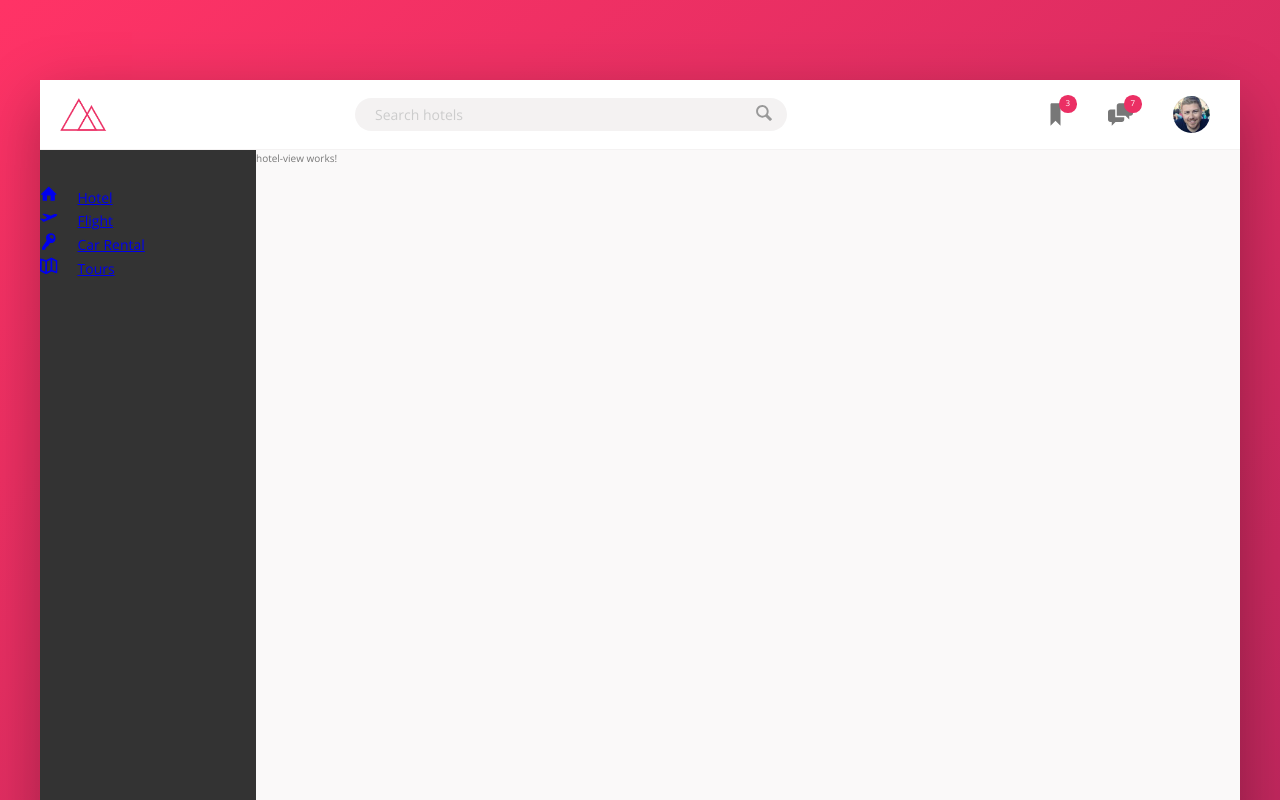
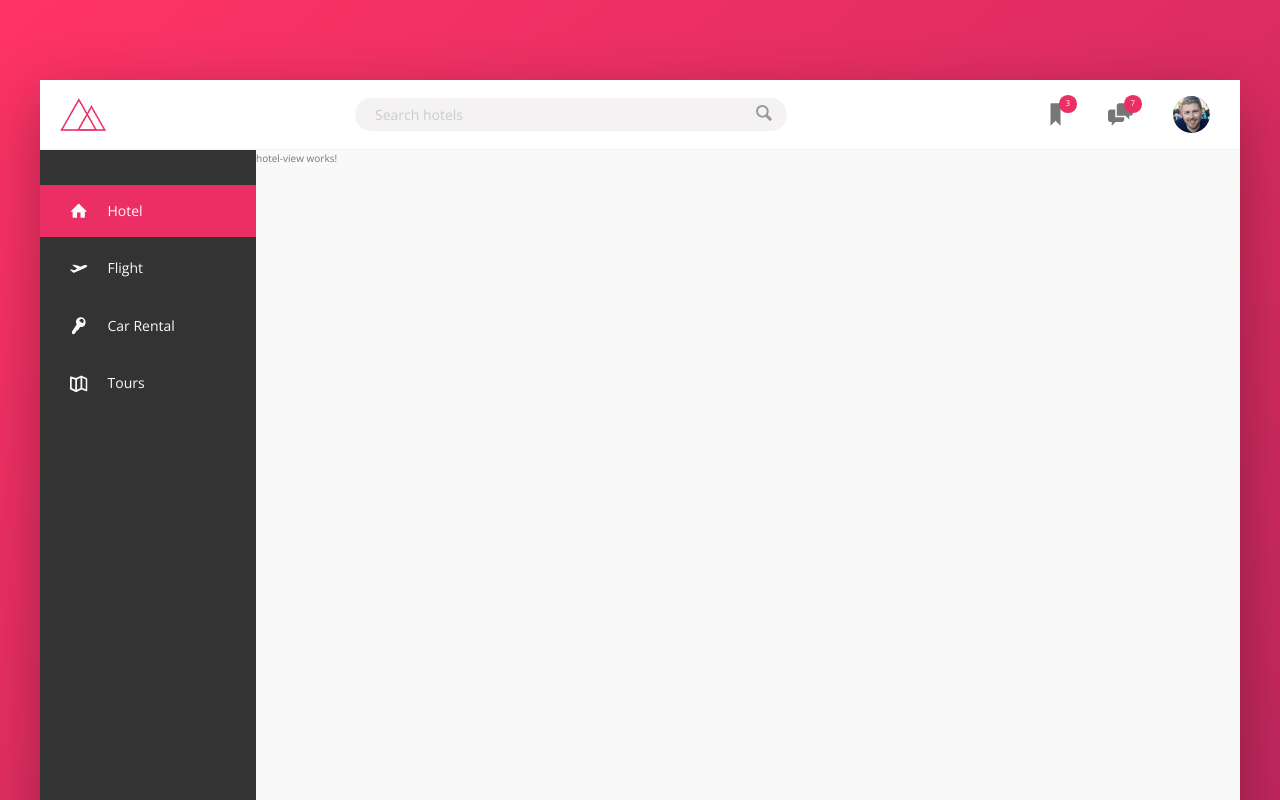
Before and after one commit to akshayr20/Hotel-Booking, an Angular app: page / in a window 1280 px wide. Shown: the top 800 px of the page. Built offline with nearby package versions, Linux system fonts and the light colour scheme.

Commit message:
completed work on side-navigation

```diff
--- a/src/app/sidebar/sidebar.component.html
+++ b/src/app/sidebar/sidebar.component.html
@@ -1,5 +1,5 @@
 <ul class="side-nav">
-  <li class="side-nav__item">
+  <li class="side-nav__item  side-nav__item--active">
     <a href="#" class="side-nav__link">
       <svg class="side-nav__icon"><use xlink:href="../../assets/img/sprite.svg#icon-home"></use></svg> <span>Hotel</span>
     </a>
--- a/src/app/sidebar/sidebar.component.scss
+++ b/src/app/sidebar/sidebar.component.scss
@@ -13,9 +13,41 @@
   list-style: none;
   margin-top: 3.5rem;
   &__item {
+    position: relative;
+
+    &:not(:last-child) {
+      margin-bottom: 0.5rem;
+    }
+  }
+  &__item::before {
+    content: '';
+    position: absolute;
+    top: 0;
+    left: 0;
+    height: 100%;
+    width: 3px;
+    background-color: var(--color-primary);
+    transform: scaleY(0);
+    transition: transform 0.2s, width 0.4s cubic-bezier(1, 0, 0, 1) 0.2s, background-color 0.1s;
   }
 
-  &__link {
+  &__item:hover::before,
+  &__item--active::before {
+    transform: scaleY(1);
+    width: 100%;
+  }
+
+  &__link:link,
+  &__link:visited {
+    z-index: 10;
+    position: relative;
+    color: var(--color-grey-light-1);
+    text-decoration: none;
+    display: block;
+    padding: 1.5rem 3rem;
+
+    display: flex;
+    align-items: center;
   }
 
   &__icon {
```
